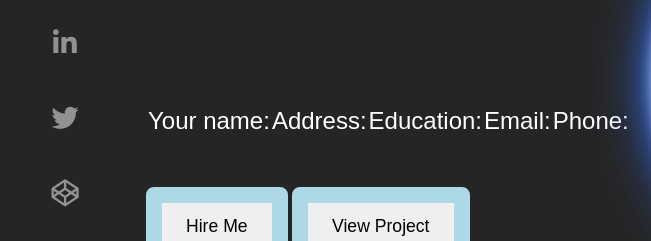
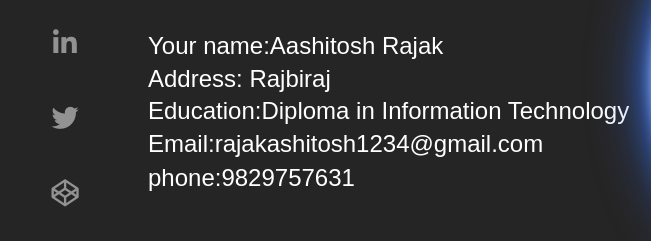
Before and after one commit to rajakashitosh1234-code/dit-2080, a plain HTML site: page index.html in a window 1280 px wide. Shown: the part 320-561 px from the top of the page, 0-651 px from the left. Drawn offline with Linux system fonts and the light colour scheme.

Commit message:
second commit

```diff
--- a/index.html
+++ b/index.html
@@ -29,11 +29,16 @@
                 <h1>Web Developer</h1>
                 <table class="detail">
                         <tr>
-                            <td>Your name:</td><br>
-                            <td>Address:</td><br>
-                            <td>Education:</td><br>
-                            <td>Email:</td><br>
-                            <td>Phone:</td><br>
+                            <td>Your name:Aashitosh Rajak</td>
+                            </tr>
+                           <tr>
+                             <td>Address: Rajbiraj</td><br>
+
+                           </tr>
+                           <tr><td>Education:Diploma in Information Technology</td><br></tr>
+                           <tr> <td>Email:rajakashitosh1234@gmail.com</td><br><tr>
+
+                           <tr>  <td>phone:9829757631</td><br></tr>
                         </tr>
                   </table>
 
```
